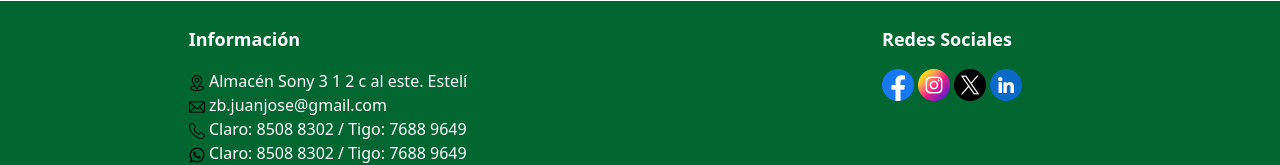
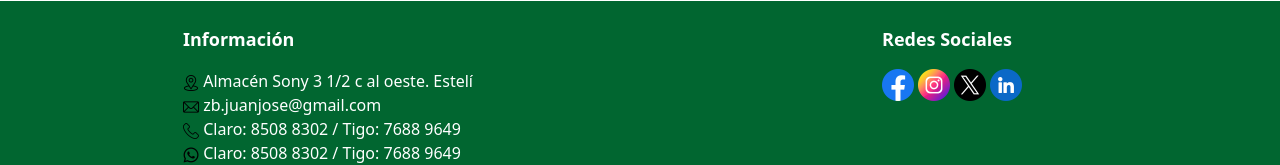
Before and after one commit to juanjzb/productos-del-campo, an Astro site: page / in a window 1280 px wide. Shown: the part 1187-1352 px from the top of the page. Built offline with nearby package versions, Linux system fonts and the light colour scheme; Astro itself is replaced by a stand-in of ours.

Commit message:
first version

```diff
--- a/src/layouts/Layout.astro
+++ b/src/layouts/Layout.astro
@@ -68,7 +68,7 @@
 						<Fragment>
 							<img src=`${location.src}` class="inline h-4 w-4" />
 							<p class="inline">
-								Almacén Sony 3 1 2 c al este. Estelí
+								Almacén Sony 3 1/2 c al oeste. Estelí
 							</p></Fragment
 						><br />
 						<Fragment>
```
